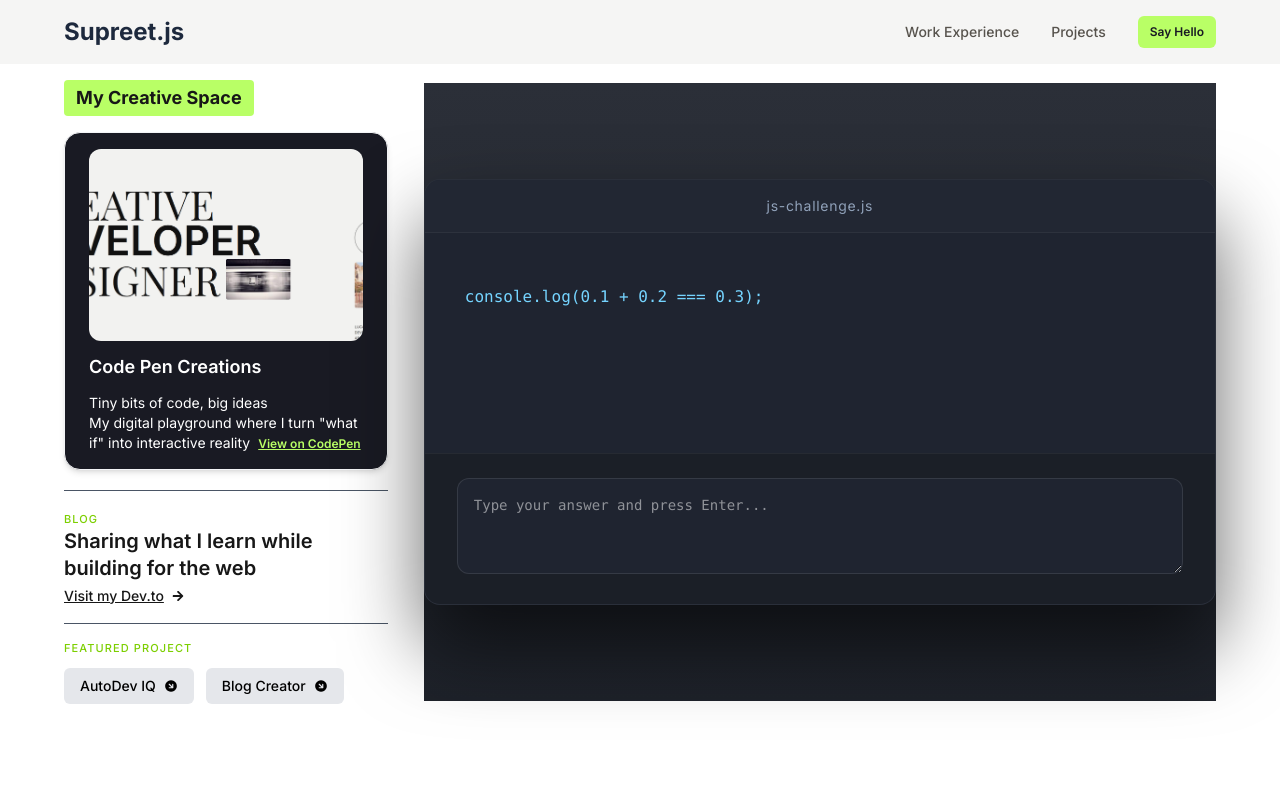
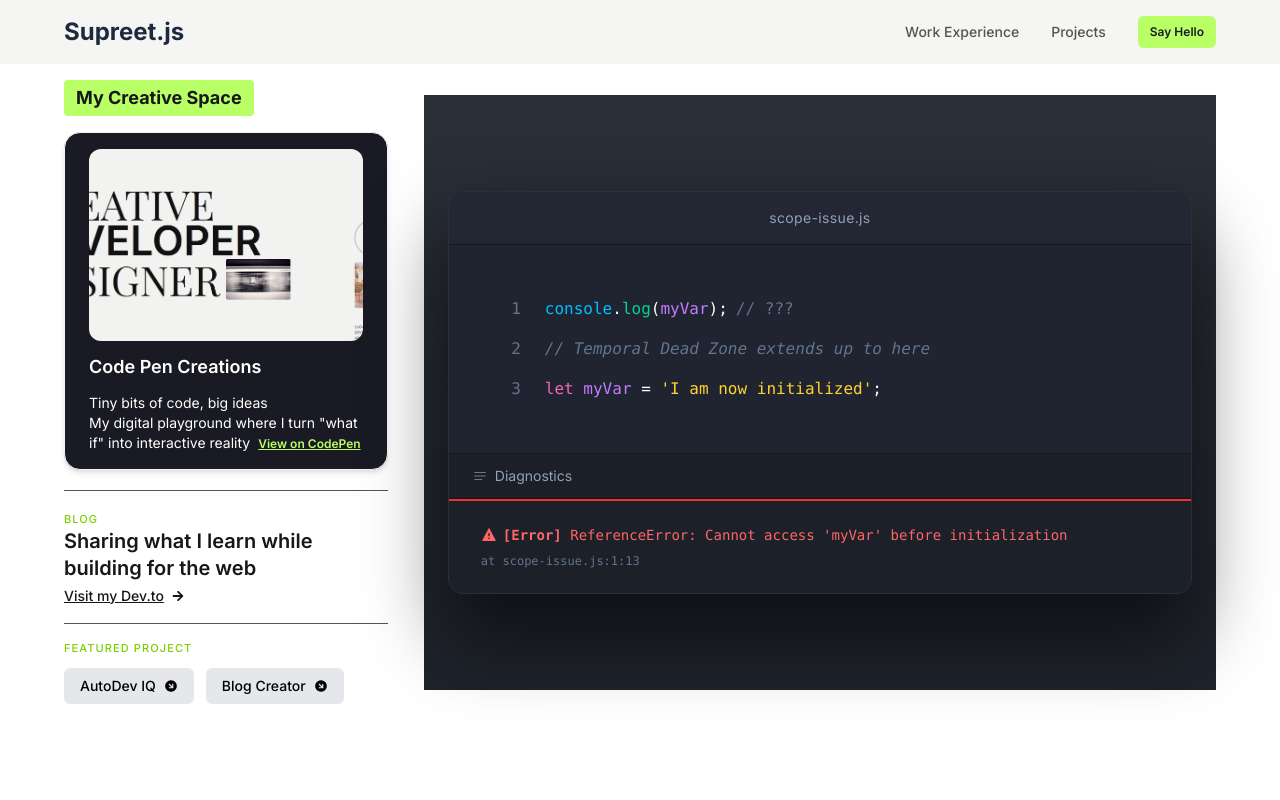
Before and after one commit to Supp-2020/portfolio, a Next.js app: page / in a window 1280 px wide. Shown: the top 800 px of the page. Built offline with nearby package versions, Linux system fonts and the light colour scheme; no server answers.

Commit message:
code editor design

```diff
--- a/src/components/Projects.jsx
+++ b/src/components/Projects.jsx
@@ -63,7 +63,8 @@ const Projects = () => {
           Projects
         </h2>
         <p className="text-gray-900">
-          My professional journey and roles throughout my career
+          A collection of things I’ve built, from small experiments to
+          full-scale applications
         </p>
       </div>
       <div className="max-w-6xl mx-auto">
--- a/src/ui/CodeEditor.jsx
+++ b/src/ui/CodeEditor.jsx
@@ -1,110 +1,94 @@
 "use client";
 
 import { useEffect, useState } from "react";
+import { BiSolidError } from "react-icons/bi";
 
-
-const questions = [
-  {
-    question: `console.log(typeof null);`,
-    answer: "object",
-    explanation:
-      "This is a historical JavaScript bug. null is a primitive, but typeof returns 'object'.",
-  },
-  {
-    question: `console.log([] == false);`,
-    answer: "true",
-    explanation:
-      "Loose equality converts [] → '' → 0 and false → 0. So 0 == 0 → true.",
-  },
-  {
-    question: `console.log(0.1 + 0.2 === 0.3);`,
-    answer: "false",
-    explanation:
-      "Floating point precision causes 0.1 + 0.2 to be slightly greater than 0.3.",
-  },
-  {
-    question: `let x; console.log(x);`,
-    answer: "undefined",
-    explanation:
-      "Variables declared but not assigned default to undefined.",
-  },
-];
-
-export default function CodeEditor() {
-  const [current, setCurrent] = useState(null);
-  const [answer, setAnswer] = useState("");
-  const [revealed, setRevealed] = useState(false);
-  const [isCorrect, setIsCorrect] = useState(false);
-
-  useEffect(() => {
-    const random = questions[Math.floor(Math.random() * questions.length)];
-    setCurrent(random);
-  }, []);
-
-  const handleSubmit = () => {
-    if (!current) return;
-
-    const user = answer.trim().toLowerCase();
-    const correct = user === current.answer;
-
-    setIsCorrect(correct);
-    setRevealed(true);
-  };
-
-  if (!current) return null;
-
+export default function CodeEditorSection() {
   return (
-    <aside className="w-full py-24 bg-gradient-to-b from-[#2b2f38] to-[#1e222a] flex justify-center">
-      <div className="w-full max-w-5xl rounded-2xl bg-[#1f2430] shadow-[0_40px_80px_rgba(0,0,0,0.6)] overflow-hidden border border-white/5">
-
+    <section className="w-full flex items-center justify-center bg-gradient-to-b from-[#2b2f38] to-[#1e222a] px-6 py-24">
+      <div className="w-full max-w-5xl rounded-2xl bg-[#1f2430] shadow-[0_40px_80px_rgba(0,0,0,0.6)] border border-white/5 overflow-hidden">
         {/* Header */}
-        <div className="px-6 py-4 text-center text-sm tracking-wider text-slate-400 bg-[#222733] border-b border-white/5">
-          js-challenge.js
+        <div className="text-center py-4 text-sm tracking-wide text-slate-400 bg-[#222733] border-b border-black/40">
+          scope-issue.js
         </div>
 
         {/* Code Area */}
-        <div className="px-10 py-12 min-h-[220px] text-[16px] leading-8 font-mono text-slate-200">
-          <pre className="whitespace-pre-wrap text-sky-300">
-            {current.question}
-          </pre>
+        <div className="px-10 py-12 font-mono text-[16px] leading-8 text-slate-300">
+          <div className="grid grid-cols-[40px_1fr] gap-4">
+            {/* Line Numbers */}
+            <div className="text-slate-500 select-none text-right pr-2 space-y-2">
+              <div>1</div>
+              <div>2</div>
+              <div>3</div>
+            </div>
+
+            {/* Code Content */}
+            <div className="space-y-2">
+              <div>
+                <span className="text-sky-400">console</span>
+                <span className="text-white">.</span>
+                <span className="text-emerald-400">log</span>
+                <span className="text-white">(</span>
+                <span className="text-purple-400">myVar</span>
+                <span className="text-white">);</span>
+                <span className="text-slate-500 ml-2">// ???</span>
+              </div>
+
+              <div className="text-slate-500 italic">
+                // Temporal Dead Zone extends up to here
+              </div>
+
+              <div>
+                <span className="text-pink-400">let</span>{" "}
+                <span className="text-purple-400">myVar</span>{" "}
+                <span className="text-white">=</span>{" "}
+                <span className="text-amber-300">'I am now initialized'</span>
+                <span className="text-white">;</span>
+              </div>
+            </div>
+          </div>
         </div>
 
-        {/* Answer Input */}
-        <div className="border-t border-white/5 bg-[#1b1f27] px-8 py-6">
-          <textarea
-            value={answer}
-            onChange={(e) => setAnswer(e.target.value)}
-            onKeyDown={(e) => {
-              if (e.key === "Enter") {
-                e.preventDefault();
-                handleSubmit();
-              }
-            }}
-            placeholder="Type your answer and press Enter..."
-            className="w-full h-24 bg-[#1f2430] border border-white/10 rounded-xl p-4 text-sm font-mono text-white focus:outline-none focus:border-sky-400 transition"
-          />
-        </div>
+        {/* Divider */}
+        <div className="h-px bg-black/40" />
 
         {/* Diagnostics Panel */}
-        {revealed && (
-          <div className="border-t-2 border-red-500 bg-[#1c2028] px-8 py-6 text-sm font-mono">
-            {isCorrect ? (
-              <p className="text-emerald-400">✔ Correct!</p>
-            ) : (
-              <p className="text-red-400">
-                ✖ Incorrect. Correct answer:{" "}
-                <span className="text-white font-semibold">
-                  {current.answer}
-                </span>
-              </p>
-            )}
+        <div className="bg-[#1b1f27]">
+          {/* Diagnostics Header */}
+          <div className="px-6 py-3 flex items-center gap-2 text-slate-400 text-sm border-b border-black/40">
+            <svg
+              width="14"
+              height="14"
+              viewBox="0 0 24 24"
+              fill="none"
+              className="opacity-70"
+            >
+              <path
+                d="M3 12h18M3 6h18M3 18h12"
+                stroke="currentColor"
+                strokeWidth="2"
+                strokeLinecap="round"
+              />
+            </svg>
+            Diagnostics
+          </div>
 
-            <p className="mt-3 text-slate-400 text-xs">
-              {current.explanation}
-            </p>
+          {/* Error Output */}
+          <div className="border-t-2 border-red-500 px-8 py-6 font-mono text-sm bg-[#1c2028]">
+            <div className="flex items-center gap-1.5 text-red-400">
+              <BiSolidError size={16} />
+              <div>
+                <span className="font-semibold">[Error]</span> ReferenceError:
+                Cannot access 'myVar' before initialization
+              </div>
+            </div>
+
+            <div className="mt-2 text-slate-500 text-xs">
+              at scope-issue.js:1:13
+            </div>
           </div>
-        )}
+        </div>
       </div>
-    </aside>
+    </section>
   );
 }
```
